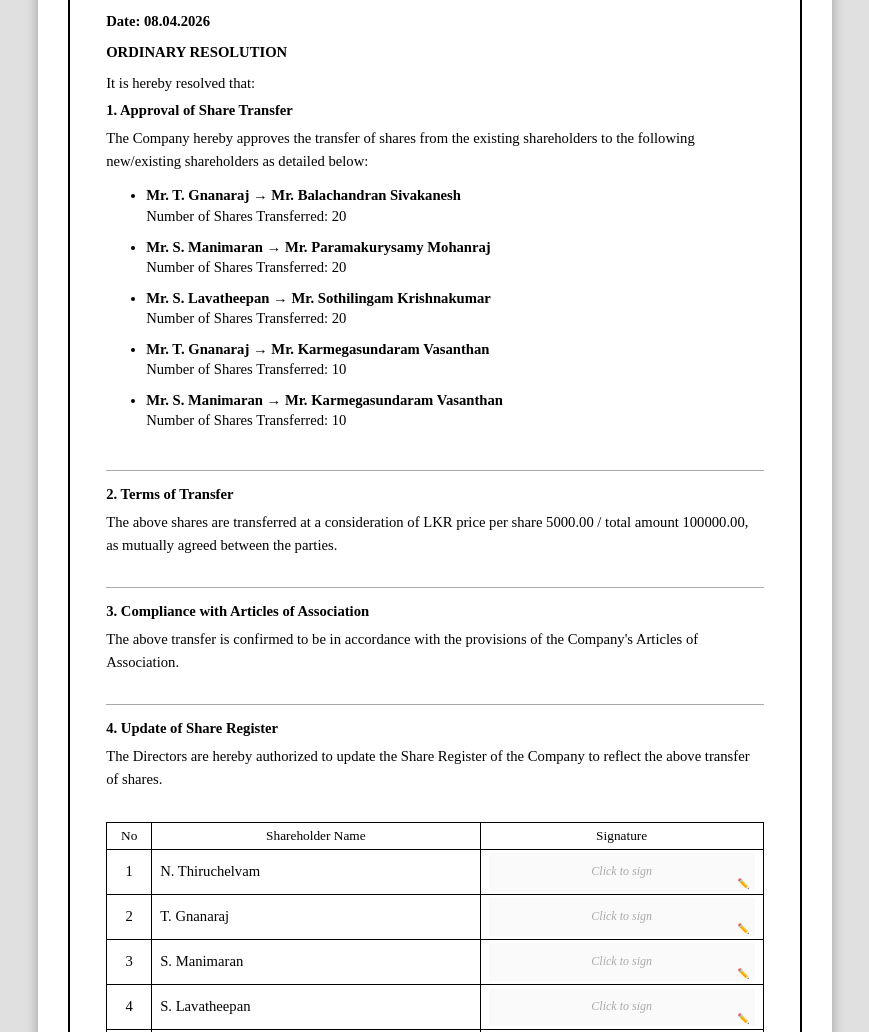
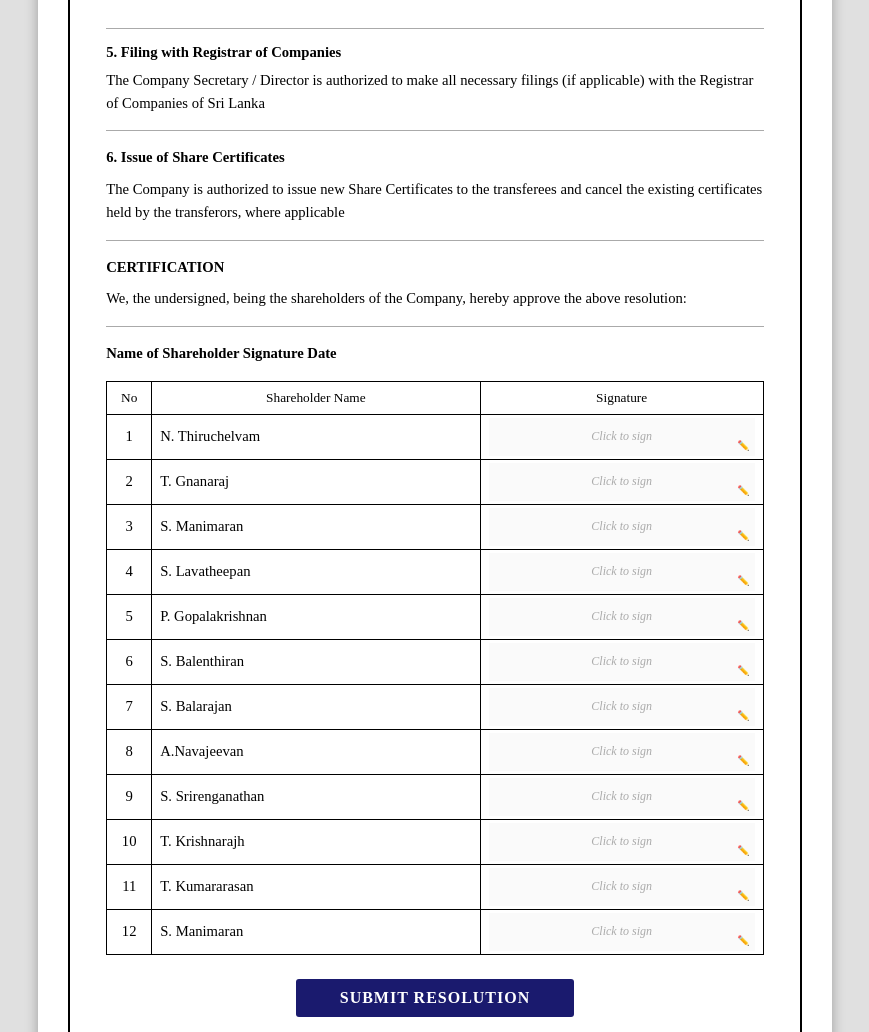
Before and after one commit to Irin-07/Resol, a website: page index.html in a window 1280 px wide. Shown: the part 1348-2380 px from the top of the page, without its empty margins (205-1074 px from the left). Drawn offline with Linux system fonts and the light colour scheme; no server answers.

Commit message:
first commit

```diff
--- a/index.html
+++ b/index.html
@@ -595,43 +595,34 @@
       </div>
     </div>
 
-    <div class="date-line">Date: 08.04.2026</div>
-
-    <div style="font-weight: bold; font-size: 11pt; margin-bottom: 14px;">ORDINARY RESOLUTION</div>
-    <div class="intro">It is hereby resolved that:</div>
+      <hr style="border: none; border-top: 1px solid #aaa; margin: 15px 0;">
 
     <div class="sec">
-      <div style="font-weight: bold; margin-bottom: 8px;">1. Approval of Share Transfer</div>
-      <div class="sec-body" style="margin-left: 0;">The Company hereby approves the transfer of shares from the existing shareholders to the following new/existing shareholders as detailed below:
-        <ul style="list-style-type: disc; padding-left: 40px; margin-top: 12px; margin-bottom: 10px; line-height: 1.4;">
-          <li style="margin-bottom: 10px;"><strong>Mr. T. Gnanaraj &rarr; Mr. Balachandran Sivakanesh</strong><br>Number of Shares Transferred: 20</li>
-          <li style="margin-bottom: 10px;"><strong>Mr. S. Manimaran &rarr; Mr. Paramakurysamy Mohanraj</strong><br>Number of Shares Transferred: 20</li>
-          <li style="margin-bottom: 10px;"><strong>Mr. S. Lavatheepan &rarr; Mr. Sothilingam Krishnakumar</strong><br>Number of Shares Transferred: 20</li>
-          <li style="margin-bottom: 10px;"><strong>Mr. T. Gnanaraj &rarr; Mr. Karmegasundaram Vasanthan</strong><br>Number of Shares Transferred: 10</li>
-          <li style="margin-bottom: 10px;"><strong>Mr. S. Manimaran &rarr; Mr. Karmegasundaram Vasanthan</strong><br>Number of Shares Transferred: 10</li>
-        </ul>
-      </div>
+      <div style="font-weight: bold; margin-bottom: 8px;">5. Filing with Registrar of Companies</div>
+      <div class="sec-body" style="margin-left: 0;">The Company Secretary / Director is authorized to make all necessary filings (if applicable) with
+the Registrar of Companies of Sri Lanka
+
+    <hr style="border: none; border-top: 1px solid #aaa; margin: 15px 0;">
+
+    <div class="sec">
+      <div style="font-weight: bold; margin-bottom: 8px;">6. Issue of Share Certificates</div>
+      <div class="sec-body" style="margin-left: 0;">The Company is authorized to issue new Share Certificates to the transferees and cancel the existing
+certificates held by the transferors, where applicable</div>
     </div>
 
     <hr style="border: none; border-top: 1px solid #aaa; margin: 15px 0;">
 
     <div class="sec">
-      <div style="font-weight: bold; margin-bottom: 8px;">2. Terms of Transfer</div>
-      <div class="sec-body" style="margin-left: 0;">The above shares are transferred at a consideration of LKR price per share 5000.00 / total amount 100000.00, as mutually agreed between the parties.</div>
+      <div style="font-weight: bold; margin-bottom: 8px;">CERTIFICATION</div>
+      <div class="sec-body" style="margin-left: 0;">
+We, the undersigned, being the shareholders of the Company, hereby approve the above resolution:</div>
     </div>
 
     <hr style="border: none; border-top: 1px solid #aaa; margin: 15px 0;">
 
     <div class="sec">
-      <div style="font-weight: bold; margin-bottom: 8px;">3. Compliance with Articles of Association</div>
-      <div class="sec-body" style="margin-left: 0;">The above transfer is confirmed to be in accordance with the provisions of the Company's Articles of Association.</div>
-    </div>
+      <div style="font-weight: bold; margin-bottom: 8px;">Name of Shareholder Signature Date</div>
 
-    <hr style="border: none; border-top: 1px solid #aaa; margin: 15px 0;">
-
-    <div class="sec">
-      <div style="font-weight: bold; margin-bottom: 8px;">4. Update of Share Register</div>
-      <div class="sec-body" style="margin-left: 0;">The Directors are hereby authorized to update the Share Register of the Company to reflect the above transfer of shares.</div>
     </div>
 
     <!-- ══ SIGNATURE TABLE ══ -->
```
